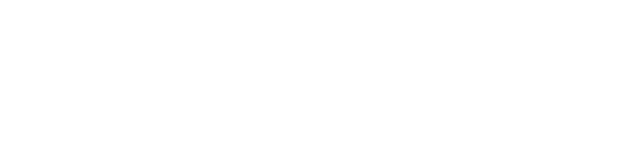
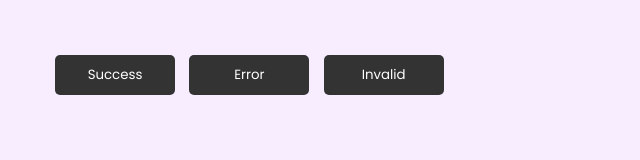
Before and after one commit to arveereed/Days-with-JavaScript, a plain HTML site: page Toast Notification or Snack Bar for Website/index.html in a window 1280 px wide. Shown: the whole page, without its empty margins (0-640 px from the left). Drawn offline with Linux system fonts and the light colour scheme.

Commit message:
I make 3 buttons and style it

```diff
--- a/Toast Notification or Snack Bar for Website/index.html
+++ b/Toast Notification or Snack Bar for Website/index.html
@@ -7,6 +7,13 @@
   <title>Toast notification or Snack Bar for Website</title>
 </head>
 <body>
+  <div class="buttons">
+    <button>Success</button>
+    <button>Error</button>
+    <button>Invalid</button>
+  </div>
+
+  <div id="toastBox"></div>
 
   <script src="js/app.js"></script>
 </body>
--- a/Toast Notification or Snack Bar for Website/styles/styles.css
+++ b/Toast Notification or Snack Bar for Website/styles/styles.css
@@ -0,0 +1,37 @@
+@import url('https://fonts.googleapis.com/css2?family=Poppins:ital,wght@0,100;0,200;0,300;0,400;0,500;0,600;0,700;0,800;0,900;1,100;1,200;1,300;1,400;1,500;1,600;1,700;1,800;1,900&display=swap');
+
+* {
+  margin: 0;
+  padding: 0;
+  font-family: 'Poppins', sans-serif;
+  box-sizing: border-box;
+}
+
+body { background-color: #f7edff; }
+
+.buttons {
+  margin: 50px;
+}
+
+.buttons button {
+  background-color: #333;
+  color: #fff;
+  border: 0;
+  outline: 0;
+  width: 120px;
+  height: 40px;
+  border-radius: 5px;
+  cursor: pointer;
+  margin: 5px;
+}
+
+#toastBox {
+  position: absolute;
+  bottom: 30px;
+  right: 30px;
+  display: flex;
+  align-items: flex-end;
+  flex-direction: column;
+  overflow: hidden;
+  padding: 20px;
+}
```
